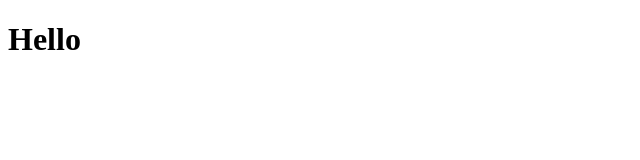
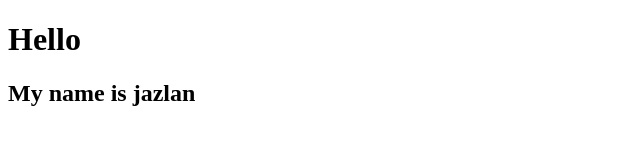
Before and after one commit to jazzi0702/New, a plain HTML site: page Index.html in a window 1280 px wide. Shown: the whole page, without its empty margins (0-640 px from the left). Drawn offline with Linux system fonts and the light colour scheme.

Commit message:
Update Index.html

```diff
--- a/Index.html
+++ b/Index.html
@@ -7,5 +7,6 @@
 </head>
 <body>
     <h1>Hello</h1>
+    <h2>My name is jazlan</h2>
 </body>
 </html>
```
